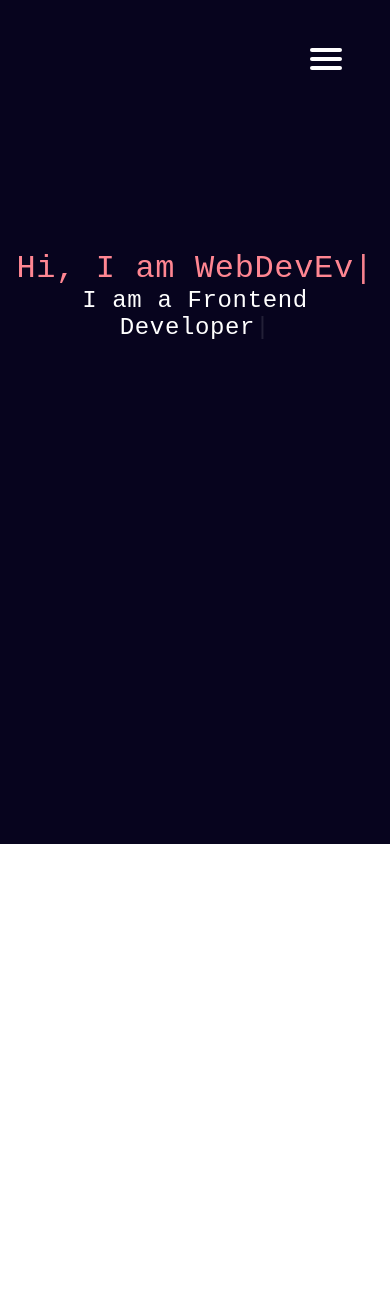
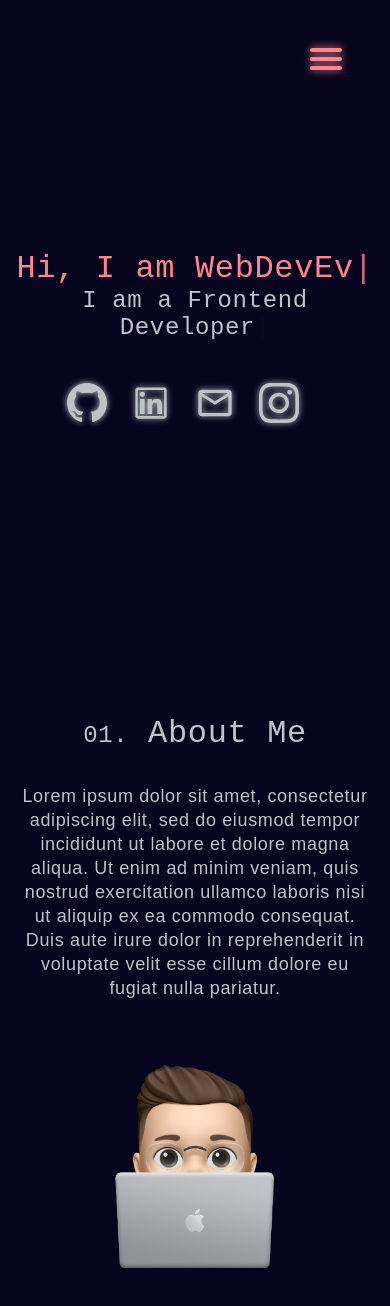
Before and after one commit to MantisTMD1/portfolio2.0, a React (Create React App) app in the folder portfolio2.0/: page / in a window 390 px wide. Shown: the top 1306 px of the page. Before the commit the page ends 913 px from the top, so only its background shows below. Built offline with nearby package versions, Linux system fonts and the light colour scheme.

Commit message:
set up about me section

```diff
--- a/portfolio2.0/package.json
+++ b/portfolio2.0/package.json
@@ -8,6 +8,7 @@
     "@testing-library/user-event": "^13.5.0",
     "react": "^18.2.0",
     "react-dom": "^18.2.0",
+    "react-icons": "^4.6.0",
     "react-scripts": "5.0.1",
     "web-vitals": "^2.1.4"
   },
--- a/portfolio2.0/src/App.css
+++ b/portfolio2.0/src/App.css
@@ -14,7 +14,7 @@ html, body {
 }
 
 .App{
-  height: 100vh;
+  height: 400vh;
   background-color: #07041E;
   z-index: -1;
 
--- a/portfolio2.0/src/components/About.jsx
+++ b/portfolio2.0/src/components/About.jsx
@@ -1,10 +1,23 @@
-import React from 'react';
-import '../styles/about.css';
+import React from "react";
+import "../styles/about.css";
+import Selfie from "../assets/selfie.png";
 
 function About() {
   return (
-    <div className = "about"></div>
-  )
+    <div className="about">
+      <h3>
+        <span>01.</span> About Me
+      </h3>
+      <p>
+        Lorem ipsum dolor sit amet, consectetur adipiscing elit, sed do eiusmod
+        tempor incididunt ut labore et dolore magna aliqua. Ut enim ad minim
+        veniam, quis nostrud exercitation ullamco laboris nisi ut aliquip ex ea
+        commodo consequat. Duis aute irure dolor in reprehenderit in voluptate
+        velit esse cillum dolore eu fugiat nulla pariatur.
+      </p>
+      <img src={Selfie} alt="Profesional headshot" class="responsive"></img>
+    </div>
+  );
 }
 
 export default About;
--- a/portfolio2.0/src/components/Navbar.jsx
+++ b/portfolio2.0/src/components/Navbar.jsx
@@ -10,7 +10,7 @@ const NavMenu = (props) => {
       </a>
 
       <a className="menu-item" href="/">
-        About
+       <span>01.</span>about
       </a>
 
       <a
@@ -19,15 +19,15 @@ const NavMenu = (props) => {
         target="_blank"
         rel="noreferrer"
       >
-        Tech
+       <span>02.</span>Tech
       </a>
 
       <a className="menu-item" href="/">
-        Projects
+      <span>03.</span>Projects
       </a>
 
       <a className="menu-item" href="/">
-        Contact
+      <span>04.</span>Contact
       </a>
     </Menu>
   );
--- a/portfolio2.0/src/components/Typedcomponent.jsx
+++ b/portfolio2.0/src/components/Typedcomponent.jsx
@@ -1,6 +1,9 @@
 import React, { Component } from "react";
 import Typed from "react-typed";
 import "../styles/typed.css";
+import { BsGithub, BsInstagram } from "react-icons/bs";
+import { MdOutlineMailOutline } from "react-icons/md";
+import { AiOutlineLinkedin} from "react-icons/ai";
 
 class Typedcomponent extends Component {
   render() {
@@ -11,7 +14,13 @@ class Typedcomponent extends Component {
         <div className="header-2">
           <Typed strings={["I am a Frontend Developer"]} typeSpeed={50}></Typed>
         </div>
-      </div>
+        <BsGithub size={40} id = "social-icon"/>
+        <AiOutlineLinkedin size={40} id = "social-icon"/>
+        <MdOutlineMailOutline size={40} id = "social-icon"/>
+        <BsInstagram size={40} id = "social-icon"/>
+ </div>
+
+
     );
   }
 }
--- a/portfolio2.0/src/styles/about.css
+++ b/portfolio2.0/src/styles/about.css
@@ -1,4 +1,42 @@
-.about{
-height: 50vh;
-padding-top: 150px;
+.about {
+  height: 50vh;
+  padding-top: 250px;
+  padding-right: 15px;
+  padding-left: 15px;
+  margin-right: auto;
+  margin-left: auto;
+  color: #bdc3c7;
 }
+
+.about h3 {
+  font-family: "JetBrains Mono", monospace;
+  font-weight: 500;
+  letter-spacing: 0.04rem;
+  font-size: 32px;
+}
+
+.about span {
+  font-family: "Courier New", Courier, monospace;
+  font-weight: 300;
+  font-size: 24px;
+}
+
+.about p {
+  font-size: 18px;
+  font-family: "Titillium Web", sans-serif;
+  letter-spacing: 0.04rem;
+  line-height: 24px;
+}
+
+.about img {
+  height: 250px;
+  width: auto;
+}
+
+@media only screen and (max-width: 600px) {
+  .about {
+    display: block;
+    align-items: center;
+    text-align: center;
+  }
+}
--- a/portfolio2.0/src/styles/navbar.css
+++ b/portfolio2.0/src/styles/navbar.css
@@ -18,7 +18,7 @@
 
 /* Change color on hover */
 .bm-item:hover {
-  color: #ff8692 !important;
+  color: #ff8692!important;
 }
 
 /* The rest copied directly from react-burger-menu docs */
@@ -34,7 +34,8 @@
 
 /* Color/shape of burger icon bars */
 .bm-burger-bars {
-  background: white;
+  background: #ff8692;
+  filter: drop-shadow(0px 0px 4px #ff8692);
   border-radius: 60px;
   height: 5px;
 }
@@ -56,7 +57,8 @@
 
 /* General sidebar styles */
 .bm-menu {
-  background: #241d4e;
+  background: #1E1E5D;
+  /* opacity: 0.5; */
   padding: 40px 32px 0;
   font-size: 24px;
   margin-bottom: -2px;
@@ -70,9 +72,12 @@
   background: rgba(0, 0, 0, 0.8);
 }
 
+
+
 /* hover effect */
 a {
-  font-family: Arial, Helvetica, sans-serif;
+  font-family: "JetBrains Mono", monospace;
+  font-weight: 500;
   letter-spacing: 0.05rem;
   background-image: linear-gradient(to left, #ff8692, #ff8692 50%, #000 50%);
   background-size: 200% 100%;
@@ -84,6 +89,11 @@ a {
   -webkit-background-clip: text;
   color: transparent;
   transition: all 0.3s ease-in-out;
+}
+
+span{
+  font-family: 'Courier New', Courier, monospace;
+  font-weight: 300;
 }
 
 a:before {
@@ -100,7 +110,7 @@ a:before {
 
 a:hover {
   background-position: 0;
-  width: 65%;
+  width: 70%;
 }
 
 a:hover::before {
--- a/portfolio2.0/src/styles/typed.css
+++ b/portfolio2.0/src/styles/typed.css
@@ -2,6 +2,7 @@
   text-align: center;
   padding-top: 400px;
   color: #ff8692;
+
   font-size: 52px;
   font-family: "JetBrains Mono", monospace;
   letter-spacing: 0.04rem;
@@ -12,8 +13,25 @@
 }
 
 .header-2 {
-  color: white;
+  color: #bdc3c7;
   font-size: 32px;
+}
+
+#social-icon {
+  padding-top: 42px;
+  color: #bdc3c7;
+  margin-right: 24px;
+  cursor: pointer;
+  top: 0;
+  transition: transform ease 300ms;
+  filter: drop-shadow(0px 0px 3px #bdc3c7);
+}
+
+#social-icon:hover{
+color: #ff8692;
+transition: ease-in-out 0.3s;
+transform: translate(0, -10px);
+filter: drop-shadow(0px 0px 3px #ff8692);
 }
 
 @media only screen and (max-width: 600px) {
@@ -22,7 +40,11 @@
     font-size: 32px;
   }
 
-.header-2 {
-font-size: 24px;
+  .header-2 {
+    font-size: 24px;
+  }
+
+  #social-icon {
+    size: 24px !important;
+  }
 }
-}
```
Also changed, not shown: portfolio2.0/src/assets/selfie.png (added), 1 other file (tests, documents, lock files or other folders).
